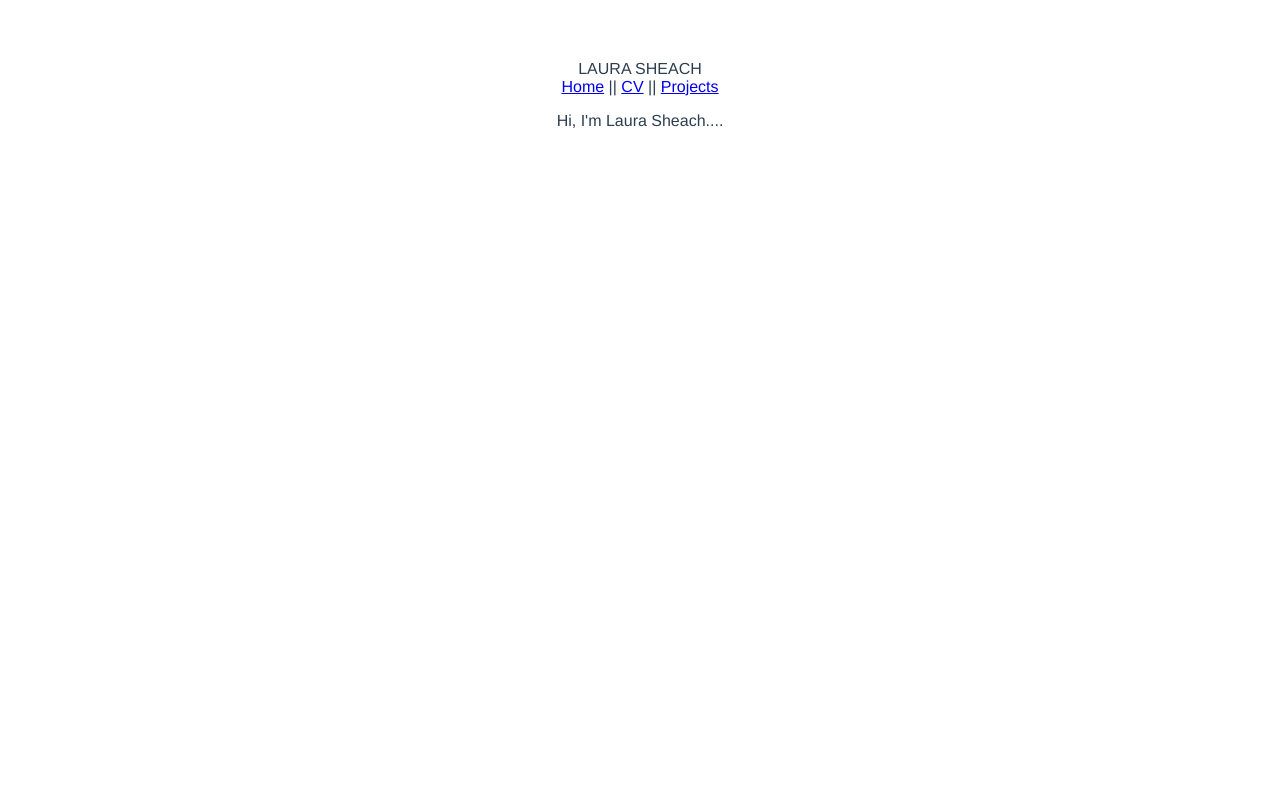
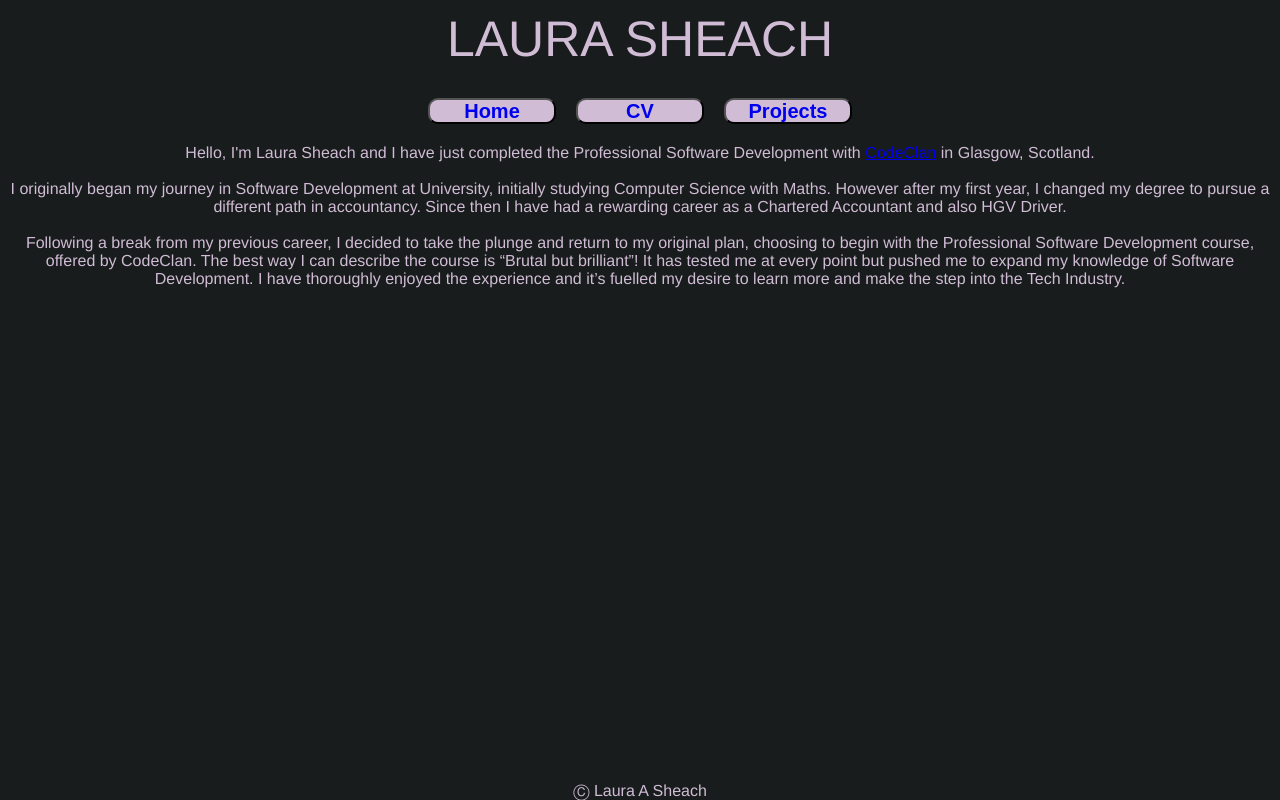
Before and after one commit to laurasheach/MyWebpage, a Vue app: page / in a window 1280 px wide. Built offline with nearby package versions, Linux system fonts and the light colour scheme.

Commit message:
Started adding colour & wording to homepage

```diff
--- a/src/App.vue
+++ b/src/App.vue
@@ -1,16 +1,19 @@
 <template>
   <div id="app">
+
     <header>LAURA SHEACH</header>
 
     <nav>
-      <router-link :to="{ name: 'home' }">Home</router-link>  ||
-      <router-link :to="{ name: 'cv'}">CV</router-link>  ||
-      <router-link :to="{ name: 'projects'}">Projects</router-link>
+      <button><router-link :to="{ name: 'home' }">Home</router-link></button>
+      <button><router-link :to="{ name: 'cv'}">CV</router-link></button>
+      <button><router-link :to="{ name: 'projects'}">Projects</router-link></button>
     </nav>
 
     <body>
       <router-view id="view"></router-view>
     </body>
+
+    <footer>&#x24B8 Laura A Sheach</footer>
 
   </div>
 </template>
@@ -25,12 +28,60 @@ export default {
 </script>
 
 <style>
+
+* {
+  margin: 0;
+  padding: 0;
+  text-decoration: none;
+}
+
 #app {
   font-family: 'Avenir', Helvetica, Arial, sans-serif;
   -webkit-font-smoothing: antialiased;
   -moz-osx-font-smoothing: grayscale;
   text-align: center;
-  color: #2c3e50;
-  margin-top: 60px;
+
 }
+header {
+  font-size: 50px;
+  padding: 10px;
+  color: #D0BCD5;
+  background-color: #181C1C;
+}
+
+nav {
+  padding: 10px;
+  background-color: #181C1C;
+}
+
+button {
+  margin: 10px;
+  padding: 0px;
+  color: #181C1C;
+  background-color: #D0BCD5;
+  border-radius: 10px;
+  width: 10vw;
+  height: 2vw;
+  font-size: 20px;
+  font-weight: bolder;
+  text-align: center;
+}
+
+button::after {
+    color: #181C1C;
+}
+
+body {
+  color: #D0BCD5;
+  background-color: #181C1C;
+}
+
+footer {
+  color: #D0BCD5;
+  background-color: #181C1C;
+  bottom: 0;
+  position: fixed;
+  width: 100vw;
+}
+
 </style>
--- a/src/views/Home.vue
+++ b/src/views/Home.vue
@@ -1,7 +1,11 @@
 <template lang="html">
 
-  <div class="">
-    <p>Hi, I'm Laura Sheach....</p>
+  <div id="homepage">
+    <p>Hello, I'm Laura Sheach and I have just completed the Professional Software Development with <a href="https://codeclan.com/">CodeClan</a> in Glasgow, Scotland.</p>
+    <br>
+    <p>I originally began my journey in Software Development at University, initially studying Computer Science with Maths. However after my first year, I changed my degree to pursue a different path in accountancy. Since then I have had a rewarding career as a Chartered Accountant and also HGV Driver.</p>
+    <br>
+    <p>Following a break from my previous career, I decided to take the plunge and return to my original plan, choosing to begin with the Professional Software Development course, offered by CodeClan. The best way I can describe the course is “Brutal but brilliant”! It has tested me at every point but pushed me to expand my knowledge of Software Development. I have thoroughly enjoyed the experience and it’s fuelled my desire to learn more and make the step into the Tech Industry.</p>
   </div>
 
 
@@ -14,7 +18,18 @@ export default {
 </script>
 
 <style lang="css" scoped>
-body {
+
+#homepage {
   background-color: black;
+  color: #D0BCD5;
 }
+
+a {
+  text-decoration: underline;
+}
+
+a:visited {
+  color: #D0BCD5;
+}
+
 </style>
```
